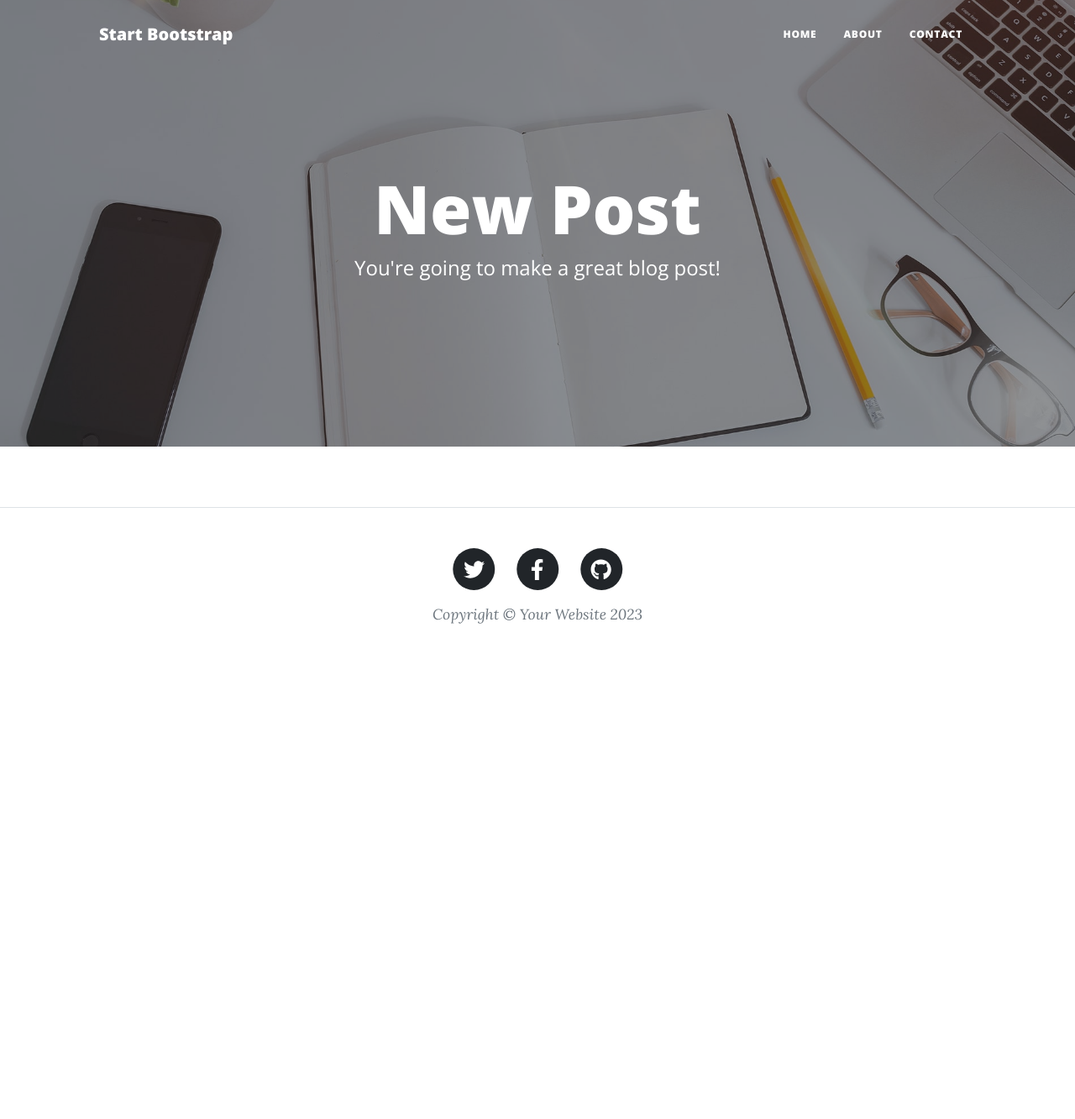
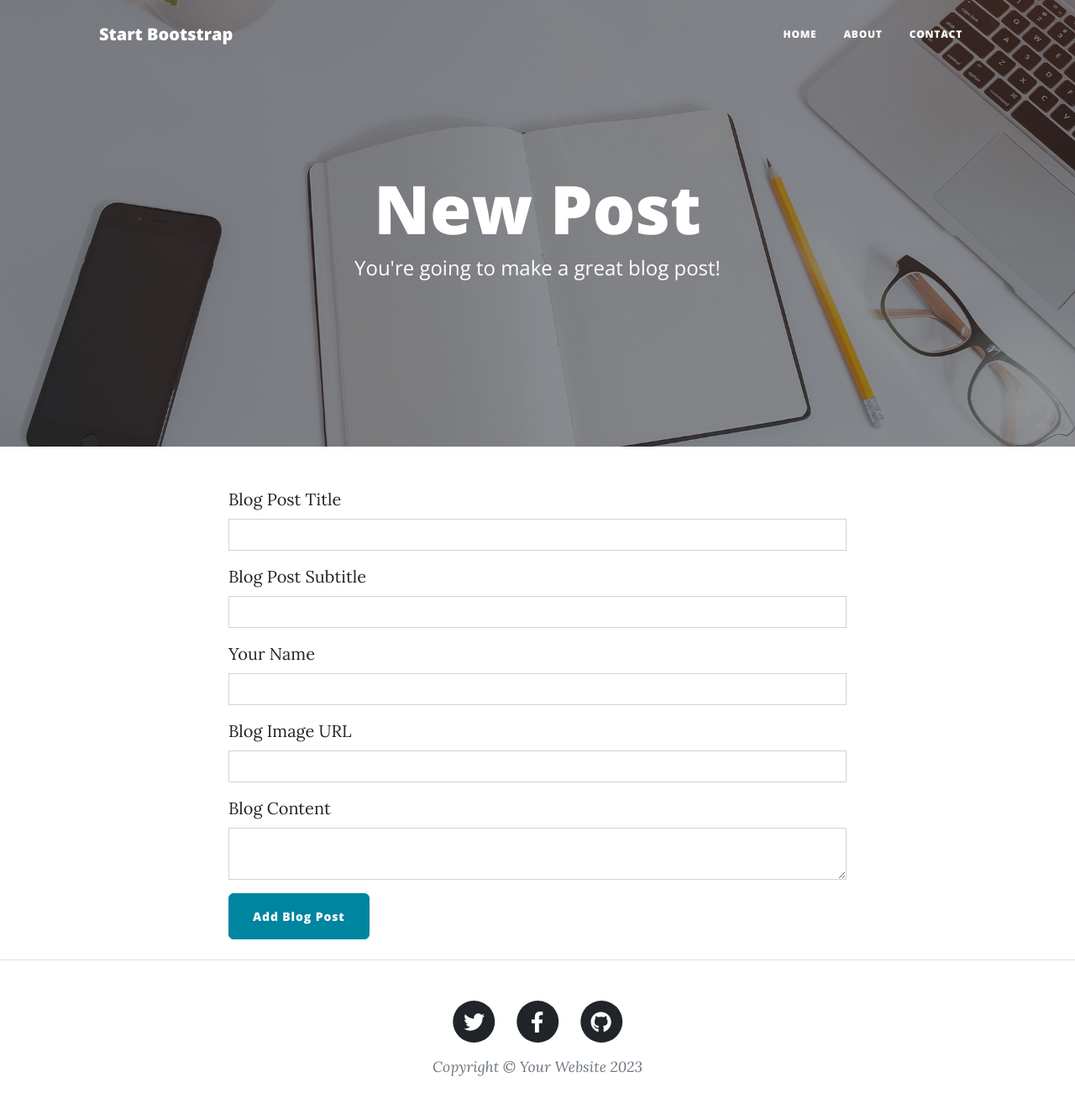
Before and after one commit to Sid72020123/Learn-Python---Udemy, a Flask app: page /new_post/ in a window 1280 px wide. Shown: the whole page at 84% size. Before the commit the page ends 743 px from the top, so only its background shows below. Run offline with Flask 3, Linux system fonts and the light colour scheme; some libraries are stand-ins or nearby versions.

Commit message:
Day 67: Task 2 - Saving new post to DB

```diff
--- a/src/Day 67/main.py
+++ b/src/Day 67/main.py
@@ -1,4 +1,4 @@
-from flask import Flask, render_template, redirect, url_for
+from flask import Flask, render_template, redirect, url_for, request
 from flask_bootstrap import Bootstrap5
 from flask_sqlalchemy import SQLAlchemy
 from sqlalchemy.orm import DeclarativeBase, Mapped, mapped_column
@@ -7,11 +7,13 @@ from flask_wtf import FlaskForm
 from wtforms import StringField, SubmitField
 from wtforms.validators import DataRequired, URL
 from flask_ckeditor import CKEditor, CKEditorField
-from datetime import date
+from flask_ckeditor.utils import cleanify
+from datetime import datetime, timezone
 
 app = Flask(__name__)
 app.config["SECRET_KEY"] = "8BYkEfBA6O6donzWlSihBXox7C0sKR6b"
 Bootstrap5(app)
+ckeditor = CKEditor(app)
 
 
 # CREATE DATABASE
@@ -40,6 +42,17 @@ class BlogPost(db.Model):
         }
 
 
+# Add New Post Form
+class AddNewPostForm(FlaskForm):
+    title = StringField("Blog Post Title", validators=[DataRequired()])
+    subtitle = StringField("Blog Post Subtitle", validators=[DataRequired()])
+    author = StringField("Your Name", validators=[DataRequired()])
+    image_url = StringField("Blog Image URL", validators=[DataRequired(), URL()])
+    body = CKEditorField("Blog Content", validators=[DataRequired()])
+
+    submit = SubmitField("Add Blog Post")
+
+
 with app.app_context():
     db.create_all()
 
@@ -61,11 +74,36 @@ def show_post(post_id):
     return render_template("post.html", post=requested_post)
 
 
-# TODO: add_new_post() to create a new blog post
-@app.route("/new_post/")
+@app.route("/new_post/", methods=["GET", "POST"])
 def new_post():
-
-    return render_template("make-post.html")
+    form = AddNewPostForm()
+    if form.validate_on_submit():
+        # id: Mapped[int] = mapped_column(Integer, primary_key=True)
+        #     title: Mapped[str] = mapped_column(String(250), unique=True, nullable=False)
+        #     subtitle: Mapped[str] = mapped_column(String(250), nullable=False)
+        #     date: Mapped[str] = mapped_column(String(250), nullable=False)
+        #     body: Mapped[str] = mapped_column(Text, nullable=False)
+        #     author: Mapped[str] = mapped_column(String(250), nullable=False)
+        #     img_url: Mapped[str] = mapped_column(String(250), nullable=False)
+        new_post = BlogPost()
+        new_post.title = request.form["title"]
+        new_post.subtitle = request.form["subtitle"]
+        new_post.author = request.form["author"]
+        new_post.img_url = request.form["image_url"]
+        new_post.date = datetime.now(timezone.utc).date().strftime("%B %m, %Y")
+        new_post.body = cleanify(request.form["body"])
+        with app.app_context():
+            db.session.add(new_post)
+            id = (
+                db.session.execute(
+                    db.select(BlogPost).where(BlogPost.title == new_post.title)
+                )
+                .scalar()
+                .id
+            )
+            db.session.commit()
+        return redirect(url_for("show_post", post_id=id))
+    return render_template("make-post.html", form=form)
 
 
 # TODO: edit_post() to change an existing blog post
--- a/src/Day 67/templates/make-post.html
+++ b/src/Day 67/templates/make-post.html
@@ -1,19 +1,14 @@
-{% block content %} {% include "header.html" %}
+{% from 'bootstrap5/form.html' import render_form %} {% block content %} {% include "header.html" %}
 
 <!-- Page Header -->
-<header
-  class="masthead"
-  style="background-image: url('../static/assets/img/edit-bg.jpg')"
->
+<header class="masthead" style="background-image: url(&quot;../static/assets/img/edit-bg.jpg&quot;)">
     <div class="container position-relative px-4 px-lg-5">
         <div class="row gx-4 gx-lg-5 justify-content-center">
             <div class="col-md-10 col-lg-8 col-xl-7">
                 <div class="page-heading">
                     <!-- TODO: Show a different h1 if editing existing post -->
                     <h1>New Post</h1>
-          <span class="subheading"
-            >You're going to make a great blog post!</span
-          >
+                    <span class="subheading">You're going to make a great blog post!</span>
                 </div>
             </div>
         </div>
@@ -24,7 +19,7 @@
     <div class="container">
         <div class="row">
             <div class="col-lg-8 col-md-10 mx-auto">
-        <!-- TODO:-Add CKEditor and render the form here -->
+                {{ render_form(form, novalidate=True) }} {{ ckeditor.load() }} {{ ckeditor.config(name='body') }}
             </div>
         </div>
     </div>
```
Also changed, not shown: src/Day 67/templates/post.html (+2 -7 lines). Lines whose indentation alone changed are shown as unchanged.
